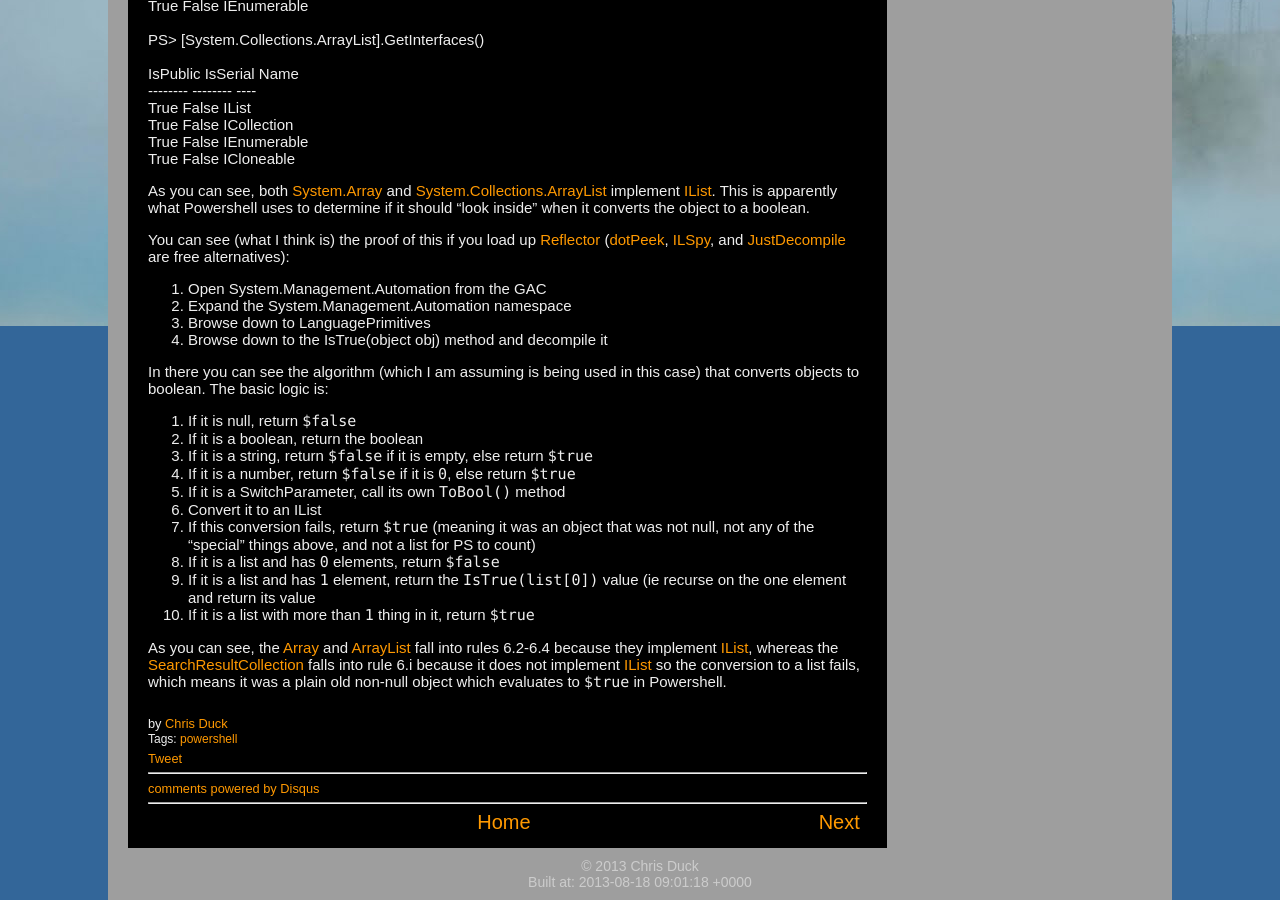
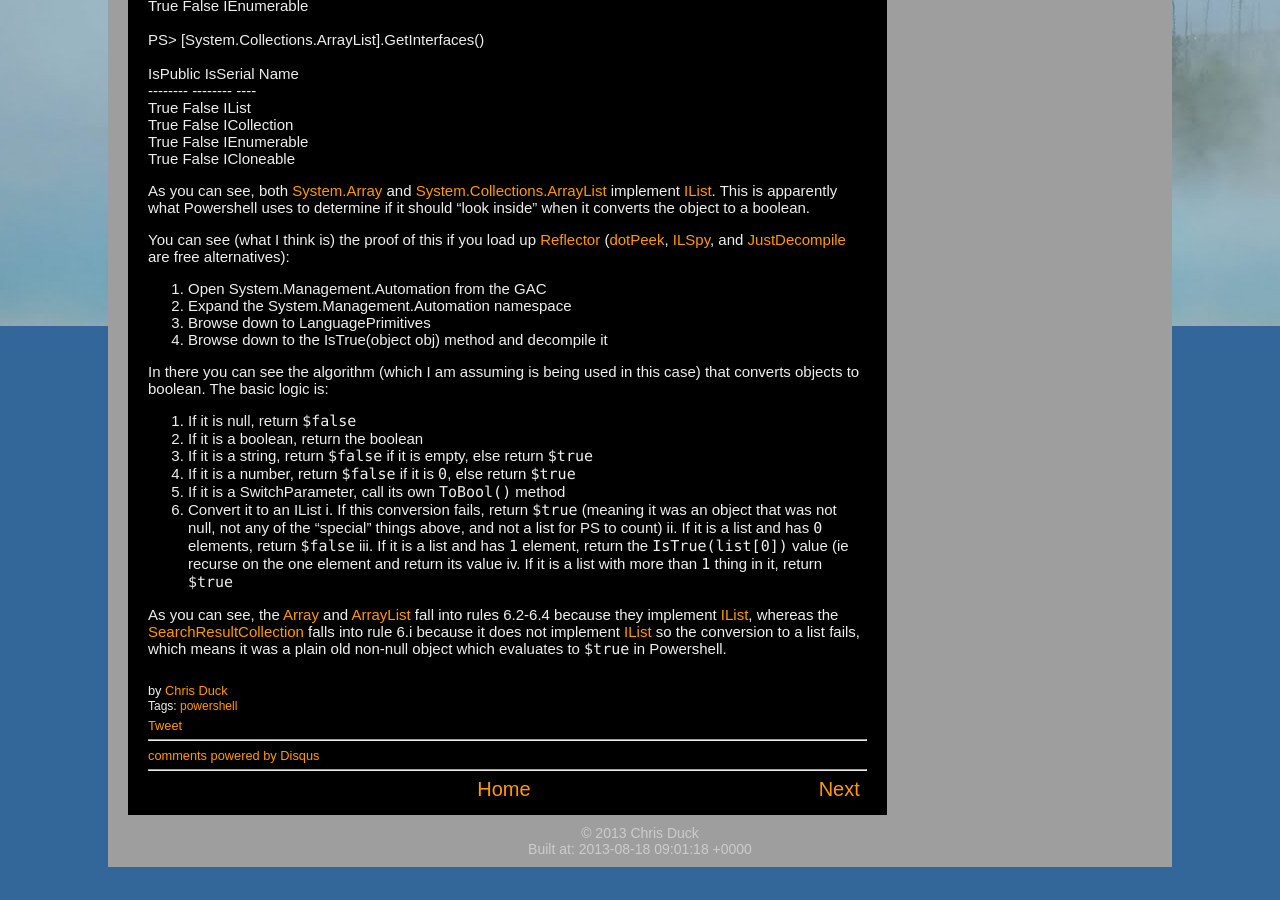
Before and after one commit to gpduck/gpduck.github.io, a Jekyll site: the page built from _posts/2012-01-28-casting-objects-to-boolean-in-powershell.markdown, in a window 1280 px wide and 900 px high, scrolled down 798 px. Built offline with Jekyll 4.4.1, drawn with Linux system fonts in a browser that asks for light colours; comment, search, counter and statistics services are not loaded; after the commit the page ends 1665 px from its top, so only the background shows below that.

Commit message:
testing roman numeral ordered lists

```diff
--- a/_posts/2012-01-28-casting-objects-to-boolean-in-powershell.markdown
+++ b/_posts/2012-01-28-casting-objects-to-boolean-in-powershell.markdown
@@ -58,10 +58,10 @@
 4. If it is a number, return ``$false`` if it is ``0``, else return ``$true``
 5. If it is a SwitchParameter, call its own ``ToBool()`` method
 6. Convert it to an IList
-  1. If this conversion fails, return ``$true`` (meaning it was an object that was not null, not any of the "special" things above, and not a list for PS to count)
-  2. If it is a list and has ``0`` elements, return ``$false``
-  3. If it is a list and has ``1`` element, return the ``IsTrue(list[0])`` value (ie recurse on the one element and return its value
-  4. If it is a list with more than ``1`` thing in it, return ``$true``
+  i. If this conversion fails, return ``$true`` (meaning it was an object that was not null, not any of the "special" things above, and not a list for PS to count)
+  ii. If it is a list and has ``0`` elements, return ``$false``
+  iii. If it is a list and has ``1`` element, return the ``IsTrue(list[0])`` value (ie recurse on the one element and return its value
+  iv. If it is a list with more than ``1`` thing in it, return ``$true``
 
 As you can see, the [Array][] and [ArrayList][] fall into rules 6.2-6.4 because they implement [IList][], whereas the [SearchResultCollection][collection] falls into rule 6.i because it does not implement [IList][] so the conversion to a list fails, which means it was a plain old non-null object which evaluates to ``$true`` in Powershell.
 
```
